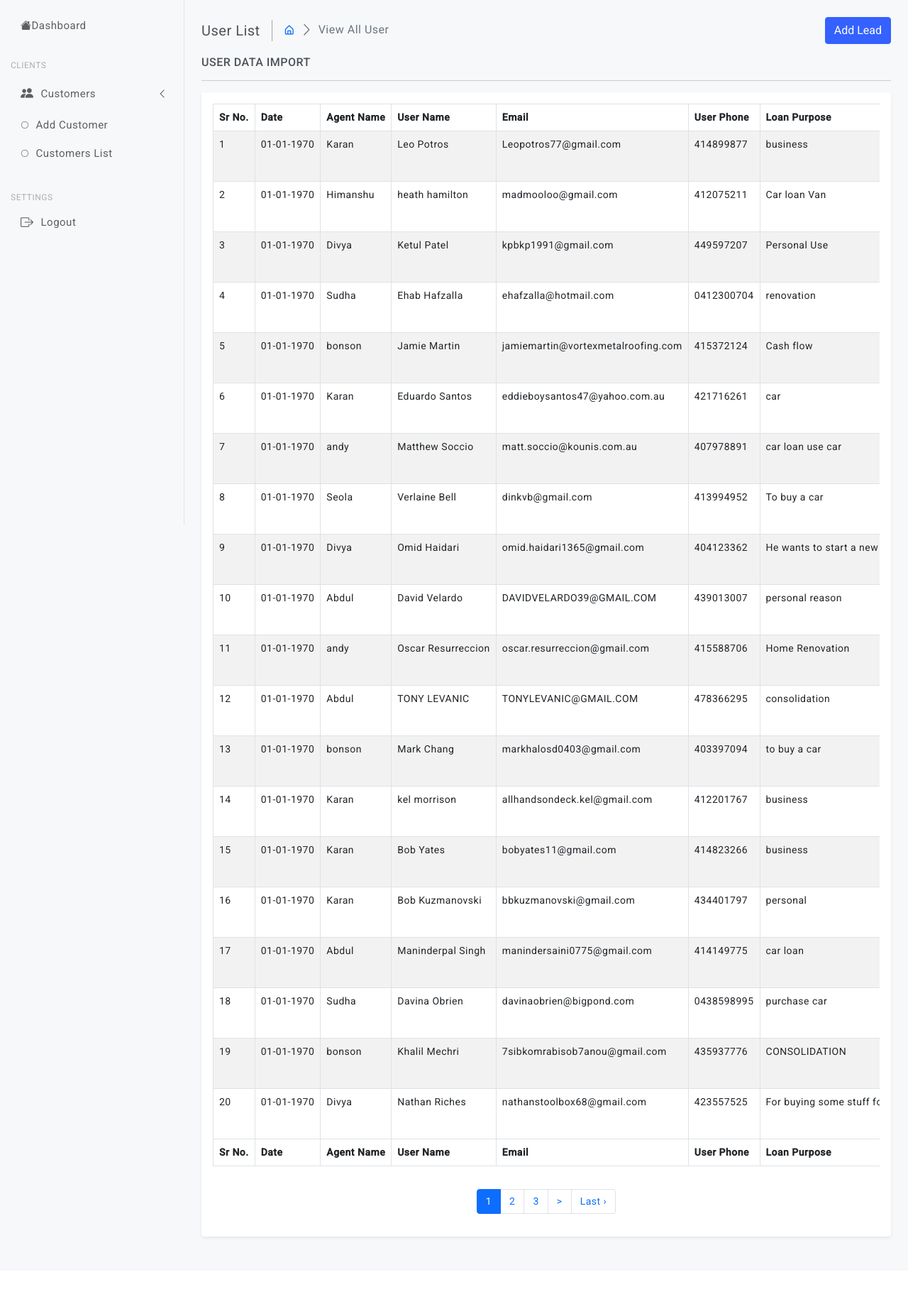
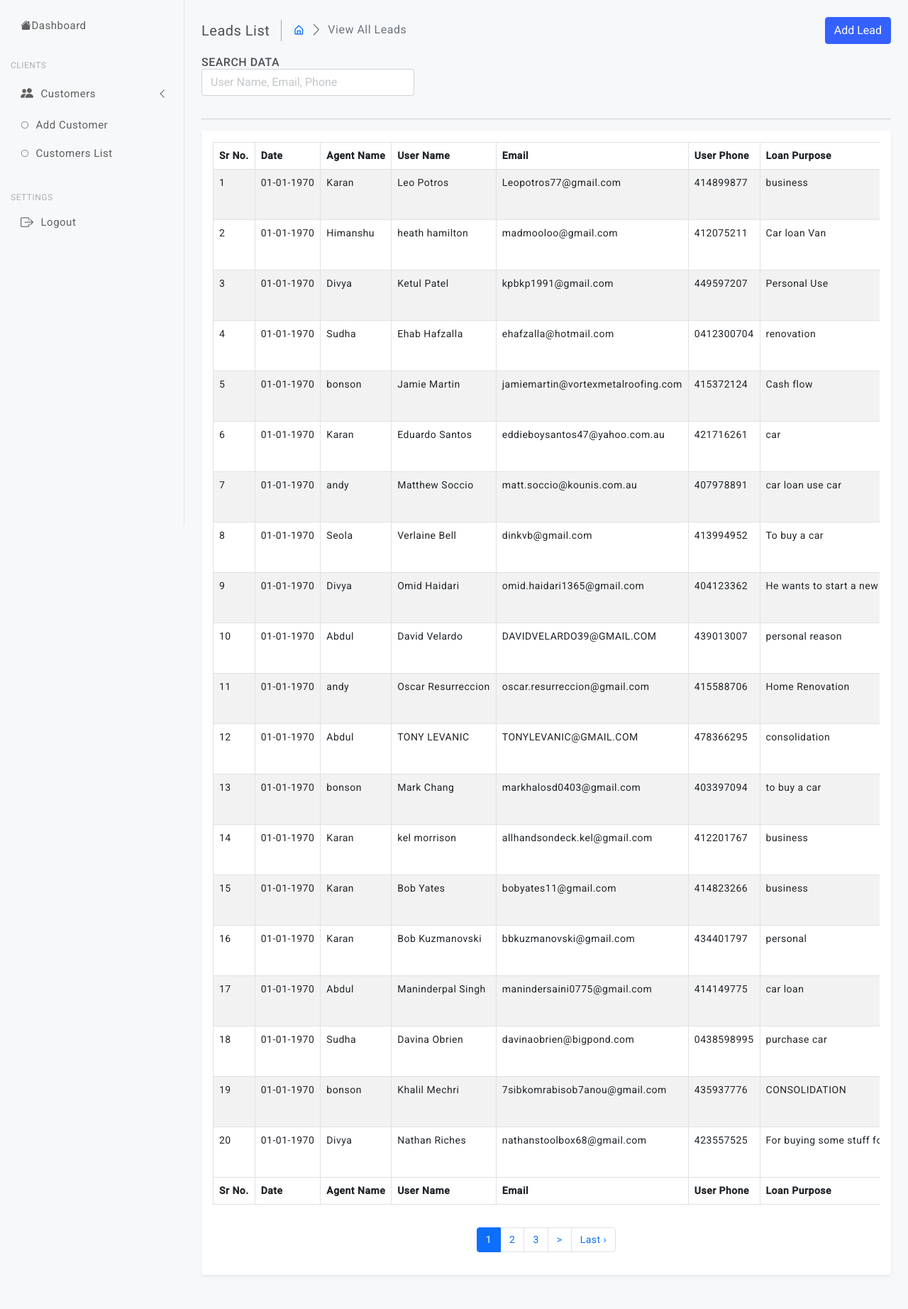
Before and after one commit to Deepak2241993/QuickFundingCRM, a CodeIgniter app: page /QuickFundingCRM/index.php/admin/allLead in a window 1280 px wide. Shown: the part 60-1904 px from the top of the page at 71% size. Before the commit the page ends 1805 px from the top, so only its background shows below. Run offline with CodeIgniter, Linux system fonts and the light colour scheme; the visitor is signed in with stand-in values (Sample User, id 1); data comes from the database, SQL or seed files in the repository; some libraries are stand-ins or nearby versions.

Commit message:
all issue fix related to agent , manger and super admin  team realted and data update of team

```diff
--- a/application/controllers/Admin.php
+++ b/application/controllers/Admin.php
@@ -119,16 +119,16 @@ class Admin extends CI_Controller
 
 
 	public function allLead()
-{
+	{
     if (!$this->session->userdata('login')) {
         redirect(base_url('Admin'));
     }
 
     $this->load->library('pagination');
-
+	$agent_id = $this->session->userdata('id');
     // === Pagination config ===
     $config['base_url'] = base_url('Admin/allLead');
-    $config['total_rows'] = $this->Customer->get_total_leads();
+    $config['total_rows'] = $this->Customer->get_total_leads($agent_id);
     $config['per_page'] = 20;
     $config['uri_segment'] = 3;
     $config['use_page_numbers'] = true;
@@ -175,7 +175,6 @@ if ($this->uri->segment(3)) {
     $this->load->view('admin/lead_generation/lead_list', $data);
     $this->load->view('admin/layout/footer');
 }
-
 
 
 
@@ -1246,9 +1245,11 @@ if ($this->uri->segment(3)) {
 			if ($this->input->post('new_pass')) {
 				$password = md5($this->input->post('new_pass'));
 			} else {
-				$password = md5($this->input->post('old_pass'));
+				$password = $this->input->post('old_pass');
 			}
-			$agentArray = array(
+			if($this->session->userdata('type') == 'SuperAdmin' || $this->session->userdata('type') == 'Manager')
+			{
+				$agentArray = array(
 				'name' => $this->input->post('name'),
 				'email' => $this->input->post('email'),
 				'type' => $this->input->post('type'),
@@ -1257,12 +1258,31 @@ if ($this->uri->segment(3)) {
 				'status' => $this->input->post('status'),
 				'password' => $password
 			);
+			}
+			else{
+				$agentArray = array(
+				'name' => $this->input->post('name'),
+				'email' => $this->input->post('email'),
+				'phone' => $this->input->post('phone'),
+				'password' => $password
+			);
+			}
+
+
 
 			$data = $this->Customer->updateUser($agentArray, $id);
+
+			if($this->session->userdata('type') == 'Agent' && $data)
+			{
+				$this->session->set_flashdata('success', 'Data Update Successfully');
+				redirect(base_url() . 'Admin/editUser/' . $id);
+			}
 			if ($data) {
-				$this->session->set_flashdata('success', 'Agent Update successfully');
+				$this->session->set_flashdata('success', 'Data Update successfully');
 				redirect(base_url() . 'Admin/UserList');
-			} else {
+			}
+
+			else {
 				$this->session->set_flashdata('error', 'Not Update');
 				redirect(base_url() . 'Admin/editUser/' . $id);
 			}
@@ -1341,4 +1361,82 @@ public function updateNotice($id)
 		$this->session->set_flashdata('success', 'Mail is send successfully');
 		return redirect('/Admin/customerList');
 	}
+
+	public function searchLeads()
+{
+    if ($this->session->userdata('login')) {
+        $search = $this->input->post('search');
+        $data = $this->Customer->LeadSearch($search);
+        $output = '';
+        $i = 1;
+
+        if (!empty($data)) {
+            foreach ($data as $row) {
+                // Skip data if agent is logged in but this lead is not assigned to them
+                if ($this->session->userdata('type') == 'Agent' && $row->agent_name != $this->session->userdata('name')) {
+                    continue;
+                }
+
+                $output .= '<tr>
+                    <td>' . $i . '</td>
+                    <td>' . date('d-m-Y', strtotime($row->created_at)) . '</td>
+                    <td>' . $row->agent_name . '</td>
+                    <td>' . $row->name . '</td>
+                    <td>' . $row->email . '</td>
+                    <td>' . $row->phone . '</td>
+                    <td>' . $row->purpose_of_loan . '</td>
+                    <td id="statustd_' . $row->id . '">';
+
+                // Status dropdown logic
+                $selectStyle = "background: #990000bf; color: #FFF;";
+                if ($row->status == 2) $selectStyle = "background: #2d37afbf; color: #FFF;";
+                else if ($row->status == 3) $selectStyle = "background: #009966; color: #FFF;";
+                else if ($row->status == 4) $selectStyle = "background:#f9058ceb; color: #FFF;";
+
+                $canChangeStatus = in_array($this->session->userdata('type'), ['SuperAdmin', 'Manager']) && $row->status != 3;
+
+                $output .= '<select class="form-select mb-3 wide-select" style="' . $selectStyle . '" name="status"'
+                    . ($canChangeStatus ? ' onchange="updatestatus(' . $row->id . ',this)"' : '') . '>';
+
+                if ($canChangeStatus) {
+                    $output .= '
+                        <option value="">Select Status</option>
+                        <option value="1"' . ($row->status == 1 ? ' selected' : '') . '>Not Approved</option>
+                        <option value="2"' . ($row->status == 2 ? ' selected' : '') . '>In progress</option>
+                        <option value="3"' . ($row->status == 3 ? ' selected' : '') . '>Approved</option>
+                        <option value="4"' . ($row->status == 4 ? ' selected' : '') . '>Setteled</option>';
+                } else {
+                    $output .= '
+                        <option value="">No Action</option>
+                        <option value="1"' . ($row->status == 1 ? ' selected' : '') . '>Not Approved</option>
+                        <option value="2"' . ($row->status == 2 ? ' selected' : '') . '>In progress</option>
+                        <option value="3"' . ($row->status == 3 ? ' selected' : '') . '>Approved</option>
+                        <option value="4"' . ($row->status == 4 ? ' selected' : '') . '>Setteled</option>';
+                }
+
+                $output .= '</select></td>';
+
+                // Action buttons
+                $output .= '<td><div class="table-actions d-flex align-items-center gap-3 fs-6">
+                    <a href="' . base_url() . 'Admin/LeadEdit/' . $row->id . '" class="text-warning" data-bs-toggle="tooltip" title="Edit">
+                        <i class="bi bi-pencil-fill"></i>
+                    </a>';
+                if ($this->session->userdata('type') == 'SuperAdmin') {
+                    $output .= '<a href="javascript:void(0)" class="text-danger" data-bs-toggle="tooltip" title="Delete" onclick="confirmdelete(' . $row->id . ')">
+                        <i class="bi bi-trash-fill"></i>
+                    </a>';
+                }
+                $output .= '</div></td></tr>';
+
+                $i++;
+            }
+            echo $output;
+        } else {
+            echo '<tr><td colspan="9" class="text-center">No matching data found</td></tr>';
+        }
+    } else {
+        redirect(base_url() . 'Admin');
+    }
 }
+
+}
--- a/application/models/Customer.php
+++ b/application/models/Customer.php
@@ -413,10 +413,17 @@ public function get_lead_by_id($id){
 
 
 // Count total leads
-public function get_total_leads()
+public function get_total_leads($agent_id)
 {
-    return (int) $this->db->count_all('leads');
+    if ($agent_id != 1) {
+        return (int) $this->db
+            ->where('agent_id', $agent_id)
+            ->count_all_results('leads');
+    } else {
+        return (int) $this->db->count_all('leads');
+    }
 }
+
 
 // Fetch paginated leads with agent name
 public function get_paginated_leads($limit, $start)
@@ -434,7 +441,29 @@ public function get_paginated_leads($limit, $start)
         ->result();
 }
 
+public function LeadSearch($search = '') {
+    $this->db->select('leads.*, admin.name as agent_name');
+    $this->db->from('leads');
+    $this->db->join('admin', 'admin.id = leads.agent_id', 'left');
 
+    // Apply search filter
+    if (!empty($search)) {
+        $this->db->group_start();
+        $this->db->like('leads.name', $search);
+        $this->db->or_like('leads.email', $search);
+        $this->db->or_like('leads.phone', $search);
+        $this->db->group_end();
+    }
+
+    // Restrict to agent's own leads
+    if ($this->session->userdata('type') == 'Agent') {
+        $this->db->where('leads.agent_id', $this->session->userdata('id'));
+    }
+
+    $this->db->order_by('leads.id', 'DESC');
+
+    return $this->db->get()->result();
+}
 
 
 
--- a/application/views/admin/lead_generation/lead_list.php
+++ b/application/views/admin/lead_generation/lead_list.php
@@ -19,13 +19,13 @@
 <main class="page-content">
 	<!--breadcrumb-->
 	<div class="page-breadcrumb d-none d-sm-flex align-items-center mb-3">
-		<div class="breadcrumb-title pe-3">User List</div>
+		<div class="breadcrumb-title pe-3">Leads List</div>
 		<div class="ps-3">
 			<nav aria-label="breadcrumb">
 				<ol class="breadcrumb mb-0 p-0">
 					<li class="breadcrumb-item"><a href="javascript:;"><i class="bx bx-home-alt"></i></a>
 					</li>
-					<li class="breadcrumb-item active" aria-current="page">View All User</li>
+					<li class="breadcrumb-item active" aria-current="page">View All Leads</li>
 				</ol>
 			</nav>
 			</nav>
@@ -39,7 +39,8 @@
 	</div>
 	<!--end breadcrumb-->
 
-	<h6 class="mb-0 text-uppercase">User Data Import</h6>
+	<h6 class="mb-0 text-uppercase">Search Data</h6>
+	<input type="text" name="search" id="search" placeholder="User Name, Email, Phone" class="form-control mb-3" onkeyup="searchleads()" style="width: 300px; display: inline-block;">
 	<?php if ($this->session->flashdata('success')) {
 		echo '<div class="alert alert-success">' . $this->session->flashdata('success') . '</div>';
 	}
@@ -69,10 +70,14 @@
 							<th>Action</th>
 						</tr>
 					</thead>
-					<tbody>
+					<tbody id="ajaxtable">
 						<?php
 							$i = isset($current_page) && $current_page > 1 ? (($current_page - 1) * $per_page + 1) : 1;
-							foreach ($leads as $row) {
+								foreach ($leads as $row) {
+								// Check if logged in user is an Agent and this row does not belong to them
+								if ($this->session->userdata('type') == 'Agent' && $row->agent_name != $this->session->userdata('name')) {
+									continue; // Skip this row
+								}
 							?>
 							<tr>
 								<td> <?= $i ?></td>
@@ -193,16 +198,15 @@
 
 
 
-	function filtertable() {
-		var from = $('#datepicker_from').val();
-		var to = $('#datepicker_to').val();
-		if (from != '' && to != '') {
+	function searchleads() {
+		var input = $('#search').val();
+		if (input != '') {
 			$.ajax({
-				url: '<?php echo base_url(); ?>Admin/filtertable',
+				url: '<?php echo base_url(); ?>Admin/searchLeads',
 				type: 'POST',
 				data: {
-					from: from,
-					to: to
+					search: input
+
 				},
 				error: function() {
 					alert('Something is wrong');
--- a/application/views/admin/manager_list.php
+++ b/application/views/admin/manager_list.php
@@ -13,6 +13,12 @@
 							</ol>
 							</nav>
 						</nav>
+					</div>
+						<div class="ms-auto">
+						<div class="btn-group">
+						<a href="<?php echo base_url();?>Admin/add_user"><button type="button" class="btn btn-primary">Add Agent/Manager</button></a>
+
+						</div>
 					</div>
 
 				</div>
```
Also changed, not shown: application/views/admin/edit_user.php (+30 -17 lines), application/views/admin/user_list.php (+13 -1 lines), application/views/admin/notice/notice_list.php (indentation only).
